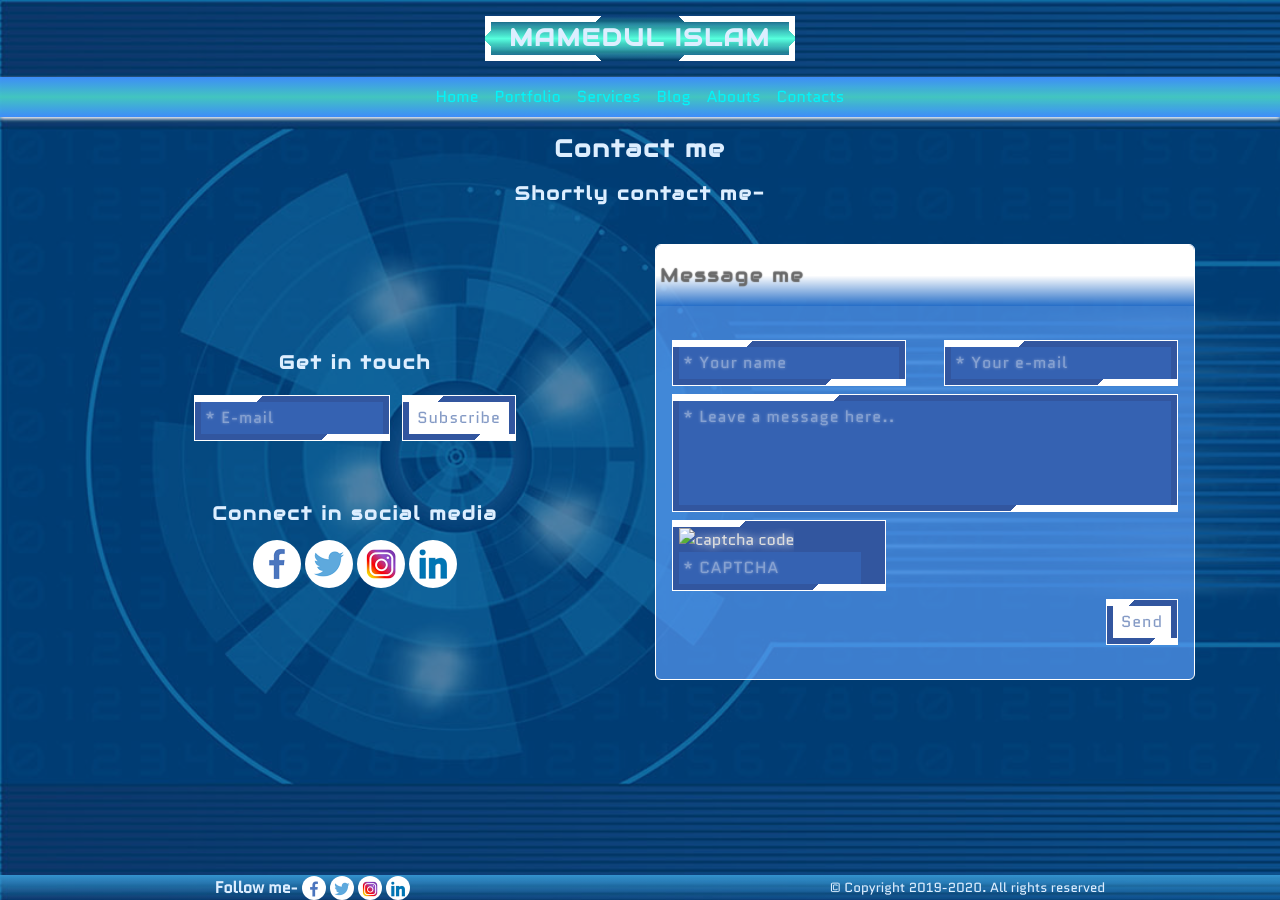
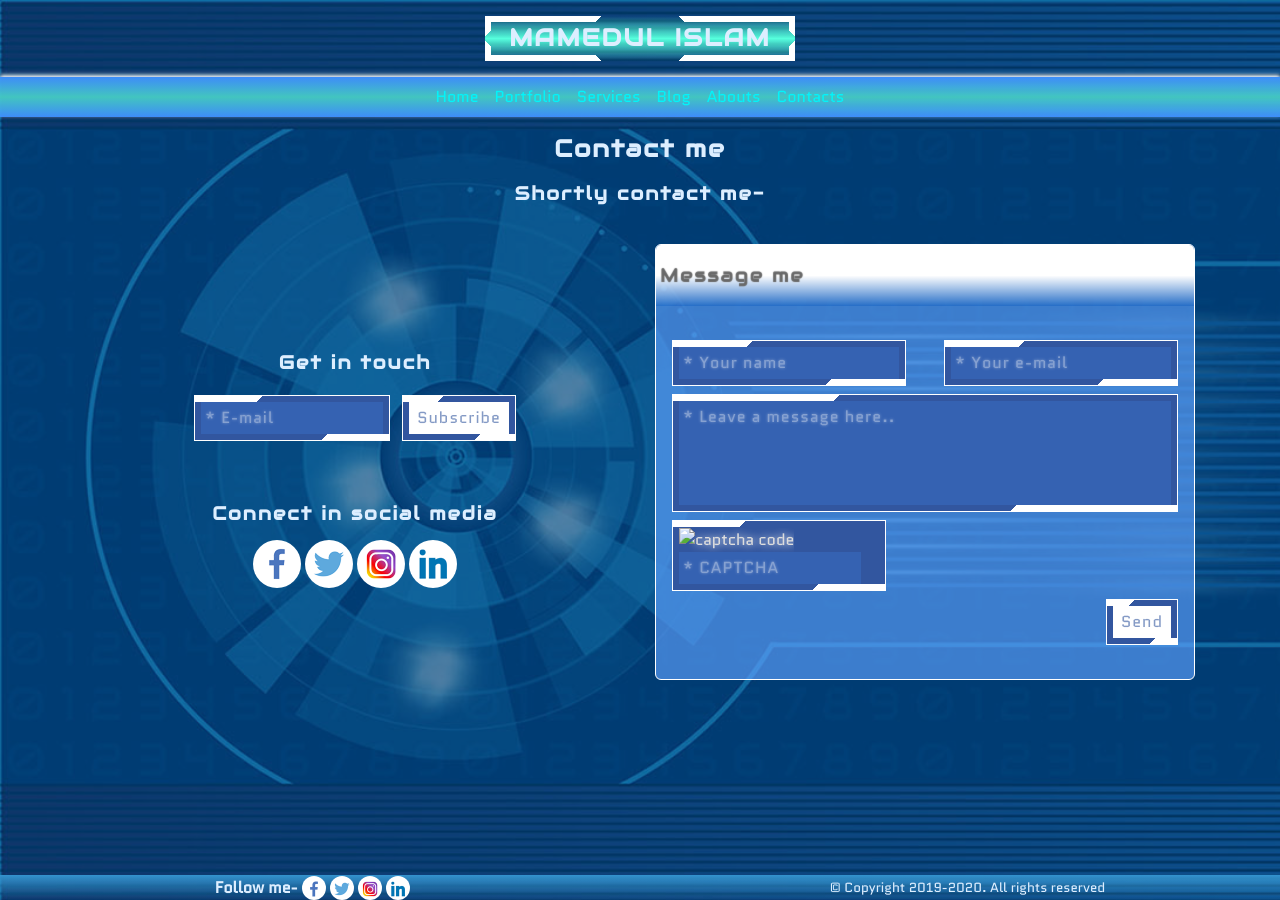
Before and after one commit to mamedul/mamedul.github.io, a Jekyll site: the page built from contacts.md, in a window 1280 px wide. Built offline with Jekyll 4.4.1, drawn with Linux system fonts in a browser that asks for light colours.

Commit message:
Update custom_style.css

```diff
--- a/assets/css/custom_style.css
+++ b/assets/css/custom_style.css
@@ -142,7 +142,7 @@ html {
 	background: linear-gradient(to bottom, rgba(64, 144, 255,0.96), rgba(69, 203, 195,0.96) 50%, rgba(64, 144, 255,0.96));
 	padding-top: 0px;
 	padding-bottom: 0px;
-	box-shadow: 0px 2px 4px #ffffff;
+	box-shadow: 0px -2px 4px #ffffff;
 }
 .content-header .nav-item a{
 	position: relative;
```
